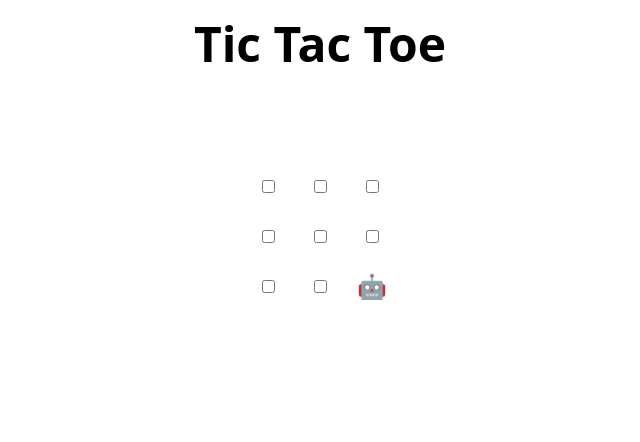
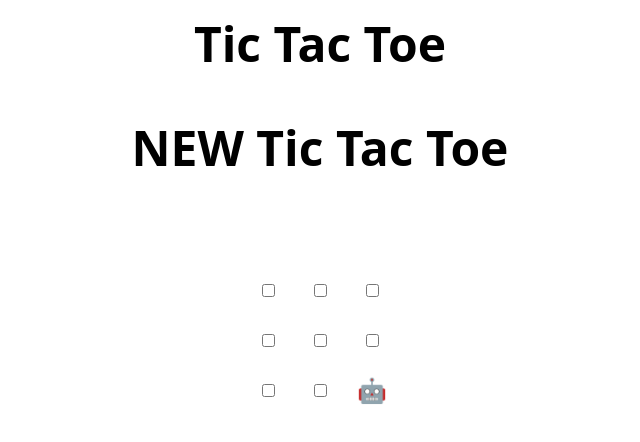
Before and after one commit to diegogerwig/skills-review-pull-requests, a plain HTML site: page index.html in a window 1280 px wide. Shown: the whole page, without its empty margins (320-960 px from the left). Drawn offline with Linux system fonts and the light colour scheme.

Commit message:
Update index.html

```diff
--- a/index.html
+++ b/index.html
@@ -28,6 +28,7 @@
 </style>
 
 <h1>Tic Tac Toe</h1>
+<h1>NEW Tic Tac Toe</h1>
 
 <table>
   <tr>
```
